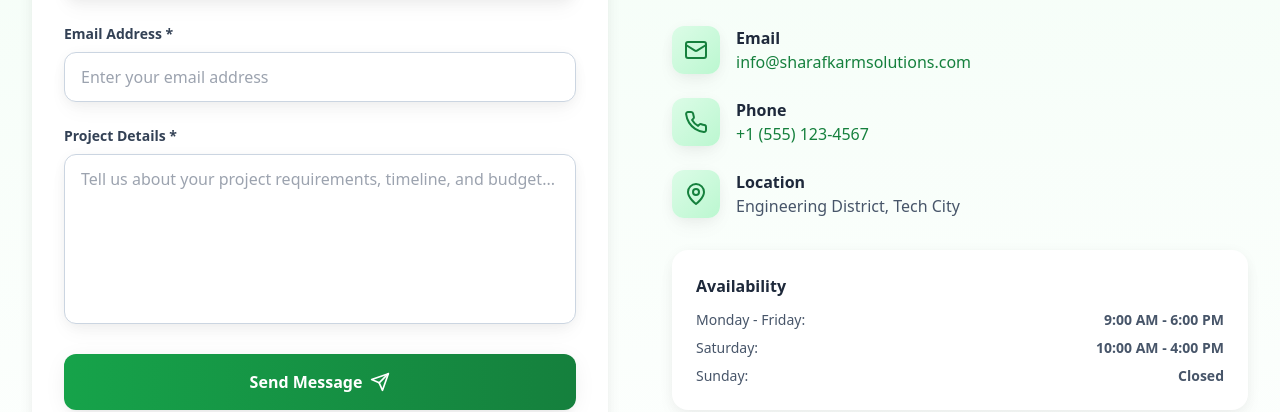
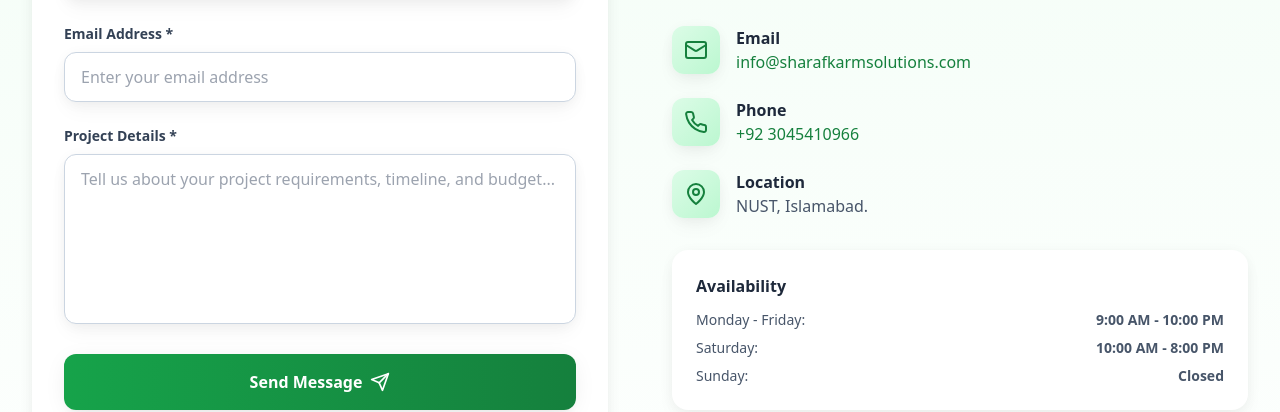
Before and after one commit to muneebq-2/sharafkarm, a React (Vite) app: page / in a window 1280 px wide. Shown: the part 7233-7645 px from the top of the page. Built offline with nearby package versions, Linux system fonts and the light colour scheme.

Commit message:
Initial commit

```diff
--- a/src/components/Contact.tsx
+++ b/src/components/Contact.tsx
@@ -74,13 +74,13 @@ const Contact: React.FC = () => {
     {
       icon: <Phone className="h-6 w-6" />,
       label: "Phone",
-      value: "+1 (555) 123-4567",
-      href: "tel:+15551234567"
+      value: "+92 3045410966",
+      href: "tel:+92 3045410966"
     },
     {
       icon: <MapPin className="h-6 w-6" />,
       label: "Location",
-      value: "Engineering District, Tech City",
+      value: "NUST, Islamabad.",
       href: "#"
     }
   ];
@@ -218,11 +218,11 @@ const Contact: React.FC = () => {
               <div className="space-y-2 text-sm text-dark-600">
                 <div className="flex justify-between">
                   <span>Monday - Friday:</span>
-                  <span className="font-semibold">9:00 AM - 6:00 PM</span>
+                  <span className="font-semibold">9:00 AM - 10:00 PM</span>
                 </div>
                 <div className="flex justify-between">
                   <span>Saturday:</span>
-                  <span className="font-semibold">10:00 AM - 4:00 PM</span>
+                  <span className="font-semibold">10:00 AM - 8:00 PM</span>
                 </div>
                 <div className="flex justify-between">
                   <span>Sunday:</span>
```
Also changed, not shown: public/images/Khadija.jpg.
